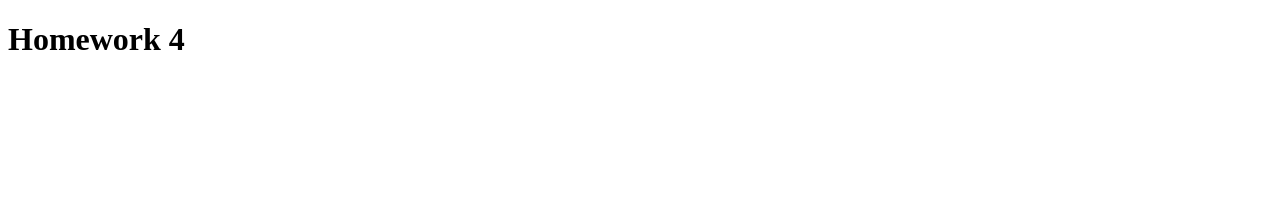
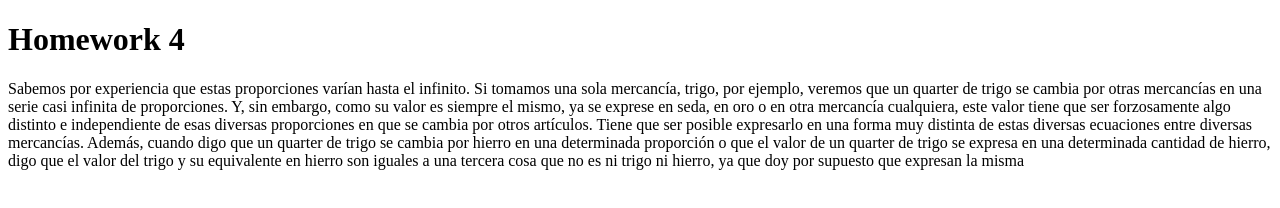
Before and after one commit to jandrade01/module4-solution, a plain HTML site: page h4/index.html in a window 1280 px wide. Drawn offline with Linux system fonts and the light colour scheme.

Commit message:
4 Homework con parrafo

```diff
--- a/h4/index.html
+++ b/h4/index.html
@@ -5,5 +5,17 @@
 </head>
 <body>
 <h1> Homework 4</h1>
+<p>Sabemos por experiencia que estas proporciones varían
+hasta el infinito. Si tomamos una sola mercancía, trigo,
+por ejemplo, veremos que un quarter de trigo se cambia
+por otras mercancías en una serie casi infinita de proporciones.
+Y, sin embargo, como su valor es siempre el mismo,
+ya se exprese en seda, en oro o en otra mercancía cualquiera,
+este valor tiene que ser forzosamente algo distinto
+e independiente de esas diversas proporciones en que se
+cambia por otros artículos. Tiene que ser posible expresarlo
+en una forma muy distinta de estas diversas ecuaciones entre diversas mercancías.
+Además, cuando digo que un quarter de trigo se cambia por hierro en una determinada proporción o que el valor
+de un quarter de trigo se expresa en una determinada cantidad de hierro, digo que el valor del trigo y su equivalente en hierro son iguales a una tercera cosa que no es ni trigo ni hierro, ya que doy por supuesto que expresan la misma </p>
 </body>
 </html>
```
